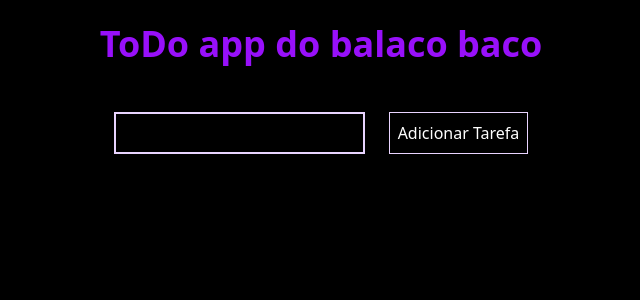
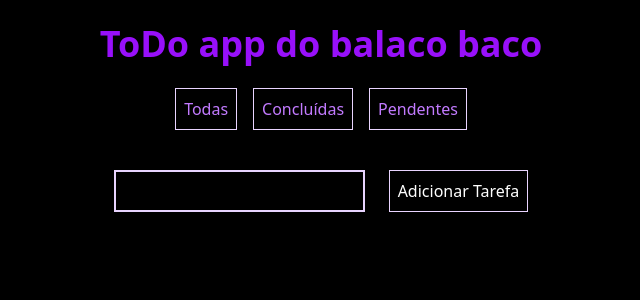
Before and after one commit to SilasAlvesTi/todo-app, a React (Vite) app: page / in a window 1280 px wide. Shown: the top 300 px of the page, without its empty margins (319-959 px from the left). Built offline with nearby package versions, Linux system fonts and the light colour scheme.

Commit message:
feat: adicionando filtros

```diff
--- a/src/features/todo/TodoApp.tsx
+++ b/src/features/todo/TodoApp.tsx
@@ -3,11 +3,19 @@ import type { Tarefa } from "./types/tarefa";
 import Header from "./components/Header";
 import Item from "./components/item/Item";
 import TodoForm from "./components/TodoForm";
+import { TodoHeader } from "./components/item/TodoHeader";
 
 export default function TodoApp() {
   const [tarefas, setTarefas] = useState<Tarefa[]>(() => {
     const saved = localStorage.getItem("tarefas");
     return saved ? JSON.parse(saved) : [];
+  });
+  const [filter, setFilter] = useState<"all" | "done" | "pending">("all");
+
+  const tarefasFiltradas = tarefas.filter((tarefa) => {
+    if (filter === "done") return tarefa.concluida;
+    if (filter === "pending") return !tarefa.concluida;
+    return true;
   });
 
   useEffect(() => {
@@ -59,8 +67,9 @@ export default function TodoApp() {
   return (
     <>
       <Header />
+      <TodoHeader filter={filter} onChangeFilter={setFilter} />
       <Item
-        tarefas={tarefas}
+        tarefas={tarefasFiltradas}
         onCompleteTarefa={handleComplete}
         onDeleteTarefa={handleDelete}
         onEditTarefa={handleEdit}
--- a/src/features/todo/components/Header.tsx
+++ b/src/features/todo/components/Header.tsx
@@ -1,7 +1,7 @@
 export default function Header() {
   return(
     <div className="flex justify-center mt-6 mb-6">
-      <h1 className="font-bold text-4xl text-purple-600">ToDo app do balaco baco</h1>
+      <h1 className="font-bold text-4xl text-purple-600 break-all">ToDo app do balaco baco</h1>
     </div>
   )
 }
--- a/src/features/todo/components/item/Item.tsx
+++ b/src/features/todo/components/item/Item.tsx
@@ -33,6 +33,7 @@ export default function Item({
   }
 
   return (
+    <>
       <TodoList>
         {tarefas.map((tarefa) => (
           <TodoItem
@@ -103,5 +104,6 @@ export default function Item({
           </TodoItem>
         ))}
       </TodoList>
+    </>
   );
 }
--- /dev/null
+++ b/src/features/todo/components/item/TodoHeader.tsx
@@ -0,0 +1,18 @@
+import { GenericButton } from "../../../../components/Button/Button";
+
+interface TodoHeaderProps {
+  filter: "all" | "done" | "pending";
+  onChangeFilter: (filter: TodoHeaderProps["filter"]) => void;
+}
+
+export function TodoHeader({ onChangeFilter }: TodoHeaderProps) {
+  return (
+    <div className="flex justify-center">
+      <div className="flex gap-4 mb-4">
+        <GenericButton onClick={() => onChangeFilter("all")} className="text-purple-400">Todas</GenericButton>
+        <GenericButton onClick={() => onChangeFilter("done")} className="text-purple-400">Concluídas</GenericButton>
+        <GenericButton onClick={() => onChangeFilter("pending")} className="text-purple-400">Pendentes</GenericButton>
+      </div>
+    </div>
+  );
+}
```
Lines whose indentation alone changed are shown as unchanged.
